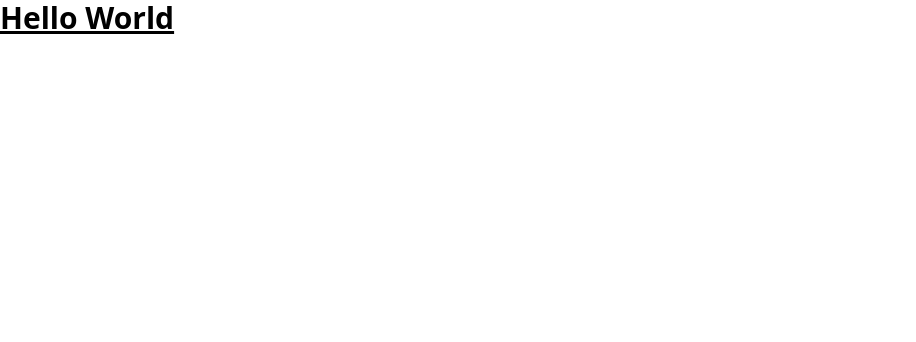
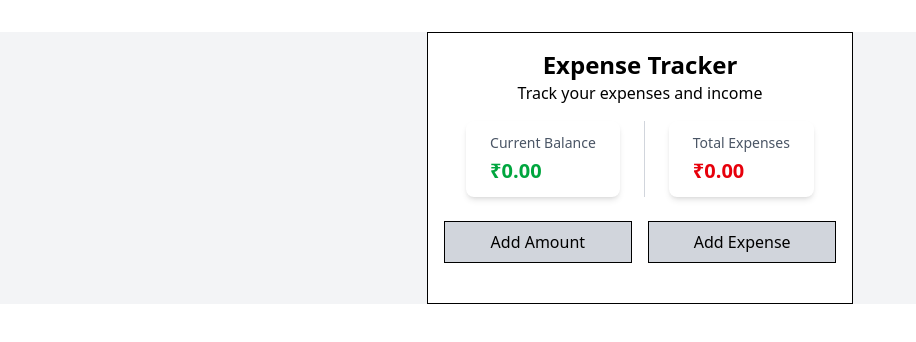
Before and after one commit to Dhruvi-2699/expense-tracker-dhruvi-rami, a React (Vite) app: page / in a window 1280 px wide. Shown: the top 342 px of the page, without its empty margins (0-916 px from the left). Built offline with nearby package versions, Linux system fonts and the light colour scheme.

Commit message:
add amount & expense & show transaction

```diff
--- a/src/App.jsx
+++ b/src/App.jsx
@@ -1,5 +1,11 @@
+import ExpenseTrackerWrapperCard from "./components/expense-tracker-card";
+
 function App() {
-  return <div className="text-3xl font-bold underline">Hello World</div>;
+  return (
+    <div className="project-wrapper bg-gray-100">
+      <ExpenseTrackerWrapperCard />
+    </div>
+  );
 }
 
 export default App;
--- /dev/null
+++ b/src/components/TransactionItem.jsx
@@ -0,0 +1,38 @@
+import React from "react";
+
+const TransactionItem = ({ transaction }) => {
+  return (
+    <div
+      className={`p-3 rounded-lg ${
+        transaction.isCredited ? "bg-green-100" : "bg-red-100"
+      }`}
+    >
+      <div className="flex justify-between items-center">
+        <div className="flex items-center gap-2">
+          <span
+            className={`text-lg ${
+              transaction.isCredited ? "text-green-600" : "text-red-600"
+            }`}
+          >
+            {transaction.isCredited ? "▲" : "▼"}
+          </span>
+          <div>
+            <p className="font-medium">{transaction.description}</p>
+            <p className="text-sm text-gray-600">
+              {new Date(transaction.date).toLocaleDateString()}
+            </p>
+          </div>
+        </div>
+        <p
+          className={`font-semibold ${
+            transaction.isCredited ? "text-green-600" : "text-red-600"
+          }`}
+        >
+          ₹{transaction.amount.toFixed(2)}
+        </p>
+      </div>
+    </div>
+  );
+};
+
+export default TransactionItem;
--- /dev/null
+++ b/src/components/button.jsx
@@ -0,0 +1,14 @@
+import React from "react";
+
+const Button = ({ buttonText, onClick }) => {
+  return (
+    <button
+      onClick={onClick}
+      className="bg-gray-300 text-black border p-2 w-full mx-auto my-2"
+    >
+      {buttonText}
+    </button>
+  );
+};
+
+export default Button;
--- /dev/null
+++ b/src/components/expense-tracker-card.jsx
@@ -0,0 +1,103 @@
+import React, { useState } from "react";
+import Button from "./button";
+import Popup from "./popup";
+import TransactionItem from "./TransactionItem";
+
+const ExpenseTrackerWrapperCard = () => {
+  const [open, setOpen] = useState(false);
+  const [popupBtnText, setPopupBtnText] = useState("");
+  const [transactions, setTransactions] = useState([]);
+  const [isCredited, setIsCredited] = useState(false);
+
+  const handleClick = (buttonText) => {
+    setOpen(true);
+    setPopupBtnText(buttonText);
+    setIsCredited(buttonText === "Add Amount");
+  };
+
+  const handleAddTransaction = ({ amount, description }) => {
+    const newTransaction = {
+      id: Date.now(),
+      amount,
+      description,
+      isCredited,
+      date: new Date().toISOString(),
+    };
+
+    setTransactions((prevTransactions) => [
+      ...prevTransactions,
+      newTransaction,
+    ]);
+    setOpen(false);
+  };
+
+  // Calculate total balance
+  const balance = transactions.reduce((acc, transaction) => {
+    return transaction.isCredited
+      ? acc + transaction.amount
+      : acc - transaction.amount;
+  }, 0);
+
+  const expense = transactions.reduce((acc, transaction) => {
+    return transaction.isCredited ? acc : acc + transaction.amount;
+  }, 0);
+
+  return (
+    <div className="expense-tracker-container container border-1 border-black p-4 mx-auto my-8 bg-white w-1/3">
+      <h1 className="text-2xl font-bold mx-auto text-center">
+        Expense Tracker
+      </h1>
+      <p className="text-center">Track your expenses and income</p>
+
+      <div className="my-4 flex justify-center space-x-6">
+        <div className="px-6 py-3 bg-white rounded-lg shadow-md">
+          <p className="text-sm text-gray-600 mb-1">Current Balance</p>
+          <p className="text-xl font-semibold text-green-600">
+            ₹{balance.toFixed(2)}
+          </p>
+        </div>
+        <div className="border-l border-gray-300"></div>
+        <div className="px-6 py-3 bg-white rounded-lg shadow-md">
+          <p className="text-sm text-gray-600 mb-1">Total Expenses</p>
+          <p className="text-xl font-semibold text-red-600">
+            ₹{expense.toFixed(2)}
+          </p>
+        </div>
+      </div>
+
+      <div className="flex gap-4 justify-center my-4">
+        <Button
+          buttonText="Add Amount"
+          onClick={() => handleClick("Add Amount")}
+          className="bg-green-500 hover:bg-green-600"
+        />
+        <Button
+          buttonText="Add Expense"
+          onClick={() => handleClick("Add Expense")}
+          className="bg-red-500 hover:bg-red-600"
+        />
+      </div>
+
+      {transactions.length > 0 && (
+        <div className="mt-6">
+          <h2 className="text-xl font-semibold mb-3">Transaction History</h2>
+          <div className="space-y-2">
+            {[...transactions].reverse().map((transaction) => (
+              <TransactionItem key={transaction.id} transaction={transaction} />
+            ))}
+          </div>
+        </div>
+      )}
+
+      {open && (
+        <Popup
+          popupBtnText={popupBtnText}
+          onClose={() => setOpen(false)}
+          onSubmit={handleAddTransaction}
+        />
+      )}
+    </div>
+  );
+};
+
+export default ExpenseTrackerWrapperCard;
--- /dev/null
+++ b/src/components/popup.jsx
@@ -0,0 +1,77 @@
+import React, { useState } from "react";
+import Button from "./button";
+
+const Popup = ({ popupBtnText, onSubmit, onClose }) => {
+  const [amount, setAmount] = useState("");
+  const [description, setDescription] = useState("");
+  const [error, setError] = useState("");
+
+  const handleSubmit = (e) => {
+    e.preventDefault();
+    if (Number(amount) <= 0) {
+      setError("Amount must be greater than 0");
+      return;
+    }
+    setError("");
+    onSubmit({ amount: Number(amount), description });
+    setAmount("");
+    setDescription("");
+  };
+
+  const handleAmountChange = (e) => {
+    setAmount(e.target.value);
+    setError(""); // Clear error when user starts typing
+  };
+
+  return (
+    <div className="popup-container fixed inset-0 bg-transparent flex items-center justify-center">
+      <div className="popup-content bg-white p-6 rounded-lg shadow-lg w-96 relative">
+        <button
+          onClick={onClose}
+          className="absolute top-2 right-2 text-gray-500 hover:text-gray-700 text-xl font-bold"
+        >
+          ×
+        </button>
+
+        <form onSubmit={handleSubmit} className="space-y-4">
+          <div>
+            <input
+              type="number"
+              id="amount"
+              value={amount}
+              onChange={handleAmountChange}
+              className="mt-1 block w-full p-2 border-gray-300 shadow-sm focus:border-blue-500 focus:ring-blue-500"
+              placeholder="Amount"
+              required
+              min="0"
+              step="0.01"
+            />
+            {error && <p className="text-red-500 text-sm mt-1">{error}</p>}
+          </div>
+
+          <div>
+            <textarea
+              id="description"
+              value={description}
+              onChange={(e) => setDescription(e.target.value)}
+              className="mt-1 block w-full p-2 border-gray-300 shadow-sm focus:border-blue-500 focus:ring-blue-500"
+              placeholder="Description"
+              rows="3"
+              required
+            />
+          </div>
+
+          <div className="flex space-x-3">
+            <Button
+              buttonText={popupBtnText}
+              type="submit"
+              className="flex-1"
+            />
+          </div>
+        </form>
+      </div>
+    </div>
+  );
+};
+
+export default Popup;
```
